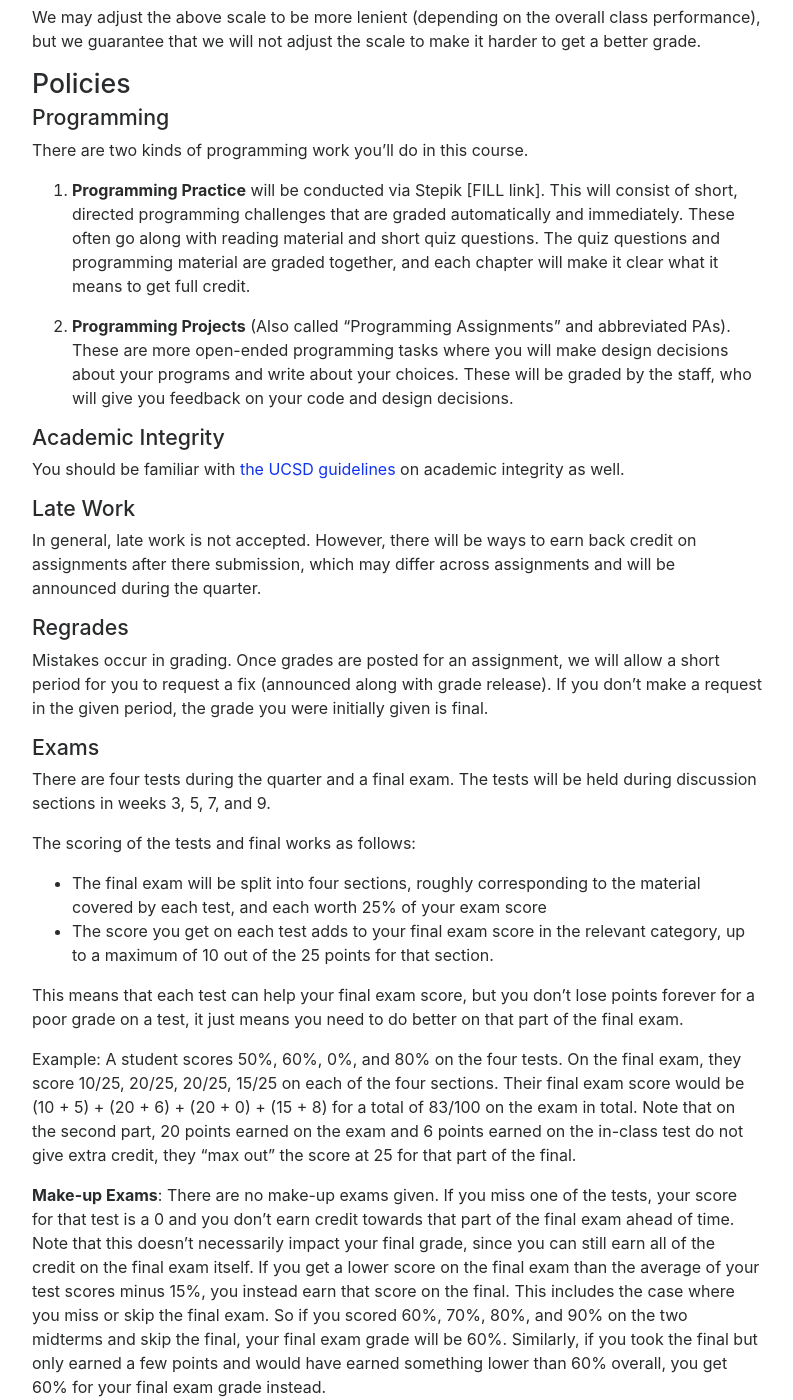
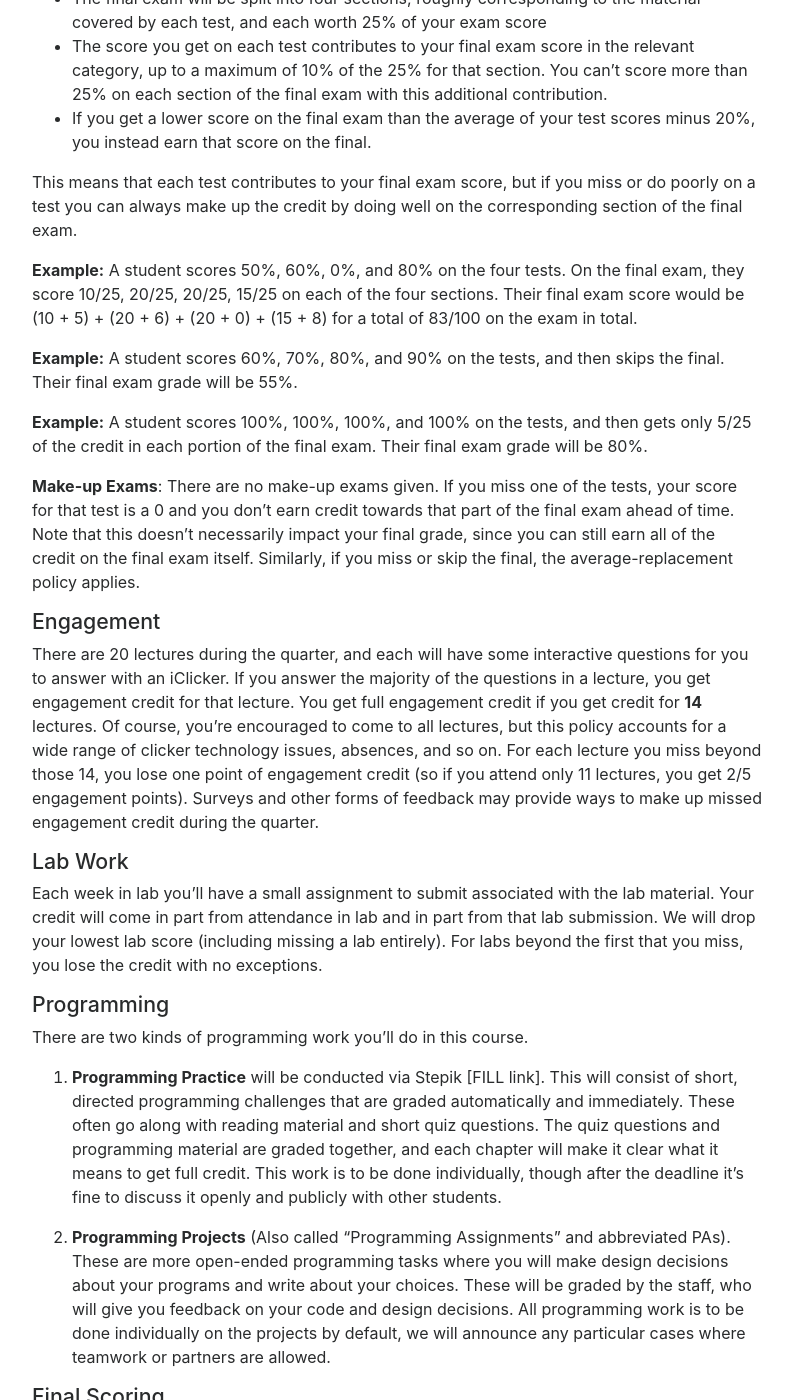
Before and after one commit to catherinefxia/ucsd-cse8a-w20.github.io, a Jekyll site: the page built from index.md, in a window 1280 px wide and 1400 px high, scrolled down 5262 px. Shown: the whole window, without its empty margins (243-1036 px from the left). Built offline with Jekyll 4.4.1, drawn with Linux system fonts in a browser that asks for light colours; nearby versions of some CDN libraries; some of the changed text lies outside the part shown.

Commit message:
more syllabus

```diff
--- a/index.md
+++ b/index.md
@@ -7,8 +7,8 @@ doodle-alt: "A sound wave transformed to data, and back to into a higher-frequen
 
 # Introduction to Programming I (UCSD CSE 8A)
 
-<b>This web page is unofficial until the start of class on Tuesday, Jan 7, at
-which point it becomes the official syllabus for the course.</b>
+<b>This web page is unofficial until this notice is removed which point it
+becomes the official syllabus for the course.</b>
 
 <a href="https://jpolitz.github.io">Joe Gibbs Politz</a> (Instructor)
 
@@ -37,13 +37,13 @@ course, as well as the syllabus.
 ## Basics
 
 - Podcasts: [coming soon]
-- Q&A Forum: [canvas]
-- Gradescope: [an invitation will be send with your first assignment]
-- Readings/quizzes/drill assignments: Stepik [link soon]
+- Q&A Forum: Discussions on Canvas
+- Gradescope: [https://www.gradescope.com](https://www.gradescope.com) [an invitation will be send with your first assignment]
+- Readings/quizzes/drill assignments: Stepik [link coming soon]
 
 On an average week in CSE8A, you can expect to spend 3 hours in lecture, 1 hour
-in discussion, 1 hour in lab section, 2 hours on reading, review, and
-programming practice, and 4 hours working on your programming projects (either
+in discussion, 1 hour in lab section, 2-3 hours on reading, review, and
+programming practice, and 3-5 hours working on your programming projects (either
 at home or in the open lab hours). If you find yourself spending dramatically
 more time than this, it's a good idea to contact the course staff and discuss
 more efficient strategies in office hours.
@@ -191,10 +191,94 @@ You can find their names and pictures on **TODO: add and confirm staff num**
 
 Your grade will be calculated from:
 
-- 48% exams
-- 10% engagement
-- 15% reading, review, and drill exercises
-- 27% programming assignments
+- 40% exams
+- 5% engagement/participation
+- 10% lab work
+- 10% reading, review, and practice exercises
+- 35% programming assignments
+
+### Exams
+
+There are four tests during the quarter and a final exam. The tests will be
+held during discussion sections in weeks 3, 5, 7, and 9.
+
+The scoring of the tests and final works as follows:
+
+- All 40% of your exam points come from your final exam score.
+- The final exam will be split into four sections, roughly corresponding to the
+  material covered by each test, and each worth 25% of your exam score
+- The score you get on each test contributes to your final exam score in the
+  relevant category, up to a maximum of 10% of the 25% for that section.  You
+  can't score more than 25% on each section of the final exam with this
+  additional contribution.
+- If you get a lower score on the final exam than the average of your test
+  scores minus 20%, you instead earn that score on the final.
+
+This means that each test contributes to your final exam score, but if you miss
+or do poorly on a test you can always make up the credit by doing well on the
+corresponding section of the final exam.
+
+**Example:** A student scores 50%, 60%, 0%, and 80% on the four tests. On the final
+exam, they score 10/25, 20/25, 20/25, 15/25 on each of the four sections. Their
+final exam score would be (10 + 5) + (20 + 6) + (20 + 0) + (15 + 8) for a total
+of 83/100 on the exam in total.
+
+**Example:**  A student scores 60%, 70%, 80%, and 90% on the tests, and then
+skips the final.  Their final exam grade will be 55%.
+
+**Example:**  A student scores 100%, 100%, 100%, and 100% on the tests, and
+then gets only 5/25 of the credit in each portion of the final exam.  Their
+final exam grade will be 80%.
+
+**Make-up Exams**: There are no make-up exams given. If you miss one of the
+tests, your score for that test is a 0 and you don't earn credit towards that
+part of the final exam ahead of time. Note that this doesn't necessarily impact
+your final grade, since you can still earn all of the credit on the final exam
+itself. Similarly, if you miss or skip the final, the average-replacement
+policy applies.
+
+### Engagement
+
+There are 20 lectures during the quarter, and each will have some interactive
+questions for you to answer with an iClicker. If you answer the majority of the
+questions in a lecture, you get engagement credit for that lecture. You get
+full engagement credit if you get credit for **14** lectures. Of course, you're
+encouraged to come to all lectures, but this policy accounts for a wide range
+of clicker technology issues, absences, and so on. For each lecture you miss
+beyond those 14, you lose one point of engagement credit (so if you attend only
+11 lectures, you get 2/5 engagement points). Surveys and other forms of
+feedback may provide ways to make up missed engagement credit during the
+quarter.
+
+### Lab Work
+
+Each week in lab you'll have a small assignment to submit associated with the
+lab material. Your credit will come in part from attendance in lab and in part
+from that lab submission. We will drop your lowest lab score (including missing
+a lab entirely). For labs beyond the first that you miss, you lose the credit
+with no exceptions.
+
+### Programming
+
+There are two kinds of programming work you'll do in this course.
+
+1. **Programming Practice** will be conducted via Stepik [FILL link]. This will
+consist of short, directed programming challenges that are graded automatically
+and immediately. These often go along with reading material and short quiz
+questions. The quiz questions and programming material are graded together, and
+each chapter will make it clear what it means to get full credit. This work is
+to be done individually, though after the deadline it's fine to discuss it
+openly and publicly with other students.
+
+2. **Programming Projects** (Also called “Programming Assignments” and
+abbreviated PAs). These are more open-ended programming tasks where you will
+make design decisions about your programs and write about your choices. These
+will be graded by the staff, who will give you feedback on your code and design
+decisions. All programming work is to be done individually on the projects by
+default, we will announce any particular cases where teamwork or partners are
+allowed.
+
+### Final Scoring
 
 After your weighted average is calculated, letter grades will be assigned based
 on the following grading scale:
@@ -236,21 +320,6 @@ it harder to get a better grade.
 <a id="policies"></a>
 ## Policies
 
-### Programming
-
-There are two kinds of programming work you'll do in this course.
-
-1. **Programming Practice** will be conducted via Stepik [FILL link]. This will
-consist of short, directed programming challenges that are graded automatically
-and immediately. These often go along with reading material and short quiz
-questions. The quiz questions and programming material are graded together, and
-each chapter will make it clear what it means to get full credit.
-
-2. **Programming Projects** (Also called “Programming Assignments” and
-abbreviated PAs). These are more open-ended programming tasks where you will
-make design decisions about your programs and write about your choices. These
-will be graded by the staff, who will give you feedback on your code and design
-decisions.
 
 ### Academic Integrity
 
@@ -266,46 +335,11 @@ assignments and will be announced during the quarter.
 
 ### Regrades
 
-Mistakes occur in grading. Once grades are posted for an assignment, we will
-allow a short period for you to request a fix (announced along with grade
-release). If you don't make a request in the given period, the grade you were
-initially given is final.
+Mistakes sometimes occur in grading. Once grades are posted for an assignment,
+we will allow a short period for you to request a fix (announced along with
+grade release). If you don't make a request in the given period, the grade you
+were initially given is final.
 
-
-### Exams
-
-There are four tests during the quarter and a final exam. The tests will be
-held during discussion sections in weeks 3, 5, 7, and 9.
-
-The scoring of the tests and final works as follows:
-
-- The final exam will be split into four sections, roughly corresponding to the
-  material covered by each test, and each worth 25% of your exam score
-- The score you get on each test adds to your final exam score in the relevant
-  category, up to a maximum of 10 out of the 25 points for that section.
-
-This means that each test can help your final exam score, but you don't lose
-points forever for a poor grade on a test, it just means you need to do better
-on that part of the final exam.
-
-Example: A student scores 50%, 60%, 0%, and 80% on the four tests. On the final
-exam, they score 10/25, 20/25, 20/25, 15/25 on each of the four sections. Their
-final exam score would be (10 + 5) + (20 + 6) + (20 + 0) + (15 + 8) for a total
-of 83/100 on the exam in total. Note that on the second part, 20 points earned
-on the exam and 6 points earned on the in-class test do not give extra credit,
-they “max out” the score at 25 for that part of the final.
-
-**Make-up Exams**: There are no make-up exams given. If you miss one of the
-tests, your score for that test is a 0 and you don't earn credit towards that
-part of the final exam ahead of time. Note that this doesn't necessarily impact
-your final grade, since you can still earn all of the credit on the final exam
-itself. If you get a lower score on the final exam than the average of your
-test scores minus 15%, you instead earn that score on the final. This includes
-the case where you miss or skip the final exam. So if you scored 60%, 70%, 80%,
-and 90% on the two midterms and skip the final, your final exam grade will be
-60%. Similarly, if you took the final but only earned a few points and would
-have earned something lower than 60% overall, you get 60% for your final exam
-grade instead.
 
 ### Laptop/Device Policy in Lecture
 
```
Also changed, not shown: other parts of index.md (+2 -2 lines), 1 other file.
